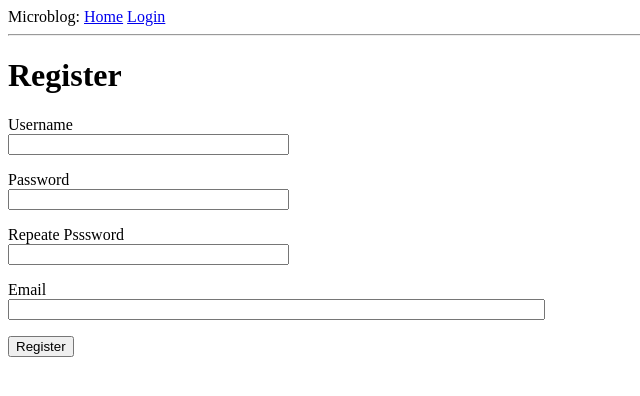
After one commit to sallyheli/flask-microblog, a Flask app: page /register in a window 1280 px wide. The commit adds this page. Shown: the top 396 px of the page, without its empty margins (0-640 px from the left). Run offline with Flask 2, Linux system fonts and the light colour scheme.

Commit message:
register

```diff
--- a/app/__init__.py
+++ b/app/__init__.py
@@ -2,10 +2,13 @@ from flask import Flask
 from config import Config
 from flask_sqlalchemy import SQLAlchemy
 from flask_migrate import Migrate
+from flask_login import LoginManager
 
 app = Flask(__name__)
 app.config.from_object(Config)
 db = SQLAlchemy(app)
 migrate = Migrate(app, db)
+login = LoginManager(app)
+login.login_view='login'
 
 from app import routes, models
--- a/app/forms.py
+++ b/app/forms.py
@@ -1,9 +1,29 @@
 from flask_wtf import FlaskForm
 from wtforms import StringField, PasswordField, BooleanField, SubmitField
-from wtforms.validators import DataRequired
+from wtforms.validators import ValidationError,DataRequired, Email, EqualTo
+from app.models import User
 
 class LoginForm(FlaskForm):
     username = StringField('Username', validators=[DataRequired()])
     password = PasswordField('Password', validators=[DataRequired()])
     remember_me = BooleanField('Remember Me')
     submit = SubmitField('Sign in')
+
+class RegistrationForm(FlaskForm):
+    username = StringField('Username', validators=[DataRequired()])
+    password = PasswordField('Password', validators=[DataRequired()])
+    password2 = PasswordField(
+        'Repeate Psssword', validators=[DataRequired(), EqualTo('password')])
+    email = StringField('Email', validators=[DataRequired(), Email()])
+    submit = SubmitField('Register')
+
+    def validate_username(self, username):
+        user = User.query.filter_by(username=username.data).first()
+        if user is not None:
+            raise ValidationError('%s is exist, plese input again'
+                    % username)
+    def validate_email(self, email):
+        user = User.query.filter_by(email = email.data).first()
+        if user is not None:
+            raise ValidationError('%s is exist, plese input again'
+                    % email)
--- a/app/routes.py
+++ b/app/routes.py
@@ -1,11 +1,15 @@
-from flask import render_template, flash, redirect
-from app import app
+from flask import url_for, request, render_template, flash, redirect
+from app import app,db
 from app.forms import *
+from flask_login import current_user, login_required, logout_user
+import flask_login
+from  app.models import User
+from werkzeug.urls import url_parse
 
 @app.route('/')
 @app.route('/index')
+@login_required
 def index():
-    user = {'username':'Heli'}
     posts = [
      {
        'author':{'username':'John'},
@@ -16,13 +20,40 @@ def index():
        'body' : 'hello world'
      }
     ]
-    return render_template('index.html', title='Home', user=user, posts=posts)
+    return render_template('index.html', title='Home', posts=posts)
 
 @app.route('/login', methods=['GET', 'POST'])
 def login():
+  if flask_login.current_user.is_authenticated:
+      return redirect(url_for('index'))
   form = LoginForm()
   if form.validate_on_submit():
-     flash('Login requested for user{}, remember_me={}'.format(
-         form.username.data, form.remember_me.data))
-     return redirect('{{ url_for("index") }}')
+     user = User.query.filter_by(username=form.username.data).first()
+     if user is None or not user.check_password(form.password.data):
+        flash('Invalid uername or password')
+        return redirect(url_for("login"))
+     flask_login.login_user(user, remember=form.remember_me.data)
+     next_page = request.args.get('next')
+     if not next_page or url_parse(next_page).netloc !='':
+         next_page = url_for('index')
+     return redirect(next_page)
   return render_template('login.html', title='Sign in', form=form)
+
+@app.route('/logout')
+def logout():
+  logout_user()
+  return redirect(url_for("index"))
+
+@app.route('/register', methods=['GET', 'POST'])
+def register():
+    if current_user.is_authenticated:
+        return redirect(url_for('index'))
+    form = RegistrationForm()
+    if form.validate_on_submit():
+        user = User(username=form.username.data, email=form.email.data)
+        user.set_password(form.password.data)
+        db.session.add(user)
+        db.session.commit()
+        flash('Congratulation, you regiatered successfully')
+        return redirect(url_for('login'))
+    return render_template('register.html', title='Register', form=form)
--- a/app/templates/base.html
+++ b/app/templates/base.html
@@ -9,7 +9,11 @@
     <body>
         <div>
           Microblog: <a href="{{ url_for('index') }}">Home</a>
-          <a href="{{ url_for('login') }}">Login</a>
+	  {% if current_user.is_anonymous %}
+            <a href="{{ url_for('login') }}">Login</a>
+          {% else %}
+  	    <a href="{{ url_for('logout') }}">Logout</a>
+ 	  {% endif %}
         </div>
         <hr>
         {% with messages = get_flashed_messages() %}
--- a/app/templates/index.html
+++ b/app/templates/index.html
@@ -1,6 +1,6 @@
 {% extends "base.html" %}
 {% block content %}
-        <h1>Hello, {{ user.username }}!</h1>
+        <h1>Hello, {{ current_user.username }}!</h1>
         {% for post in posts %}
         <div><p>{{post.author.username}} say:<b>{{post.body}}</b></p></div>
         {% endfor %}
--- a/app/templates/login.html
+++ b/app/templates/login.html
@@ -21,4 +21,5 @@
     <p>{{ form.remember_me() }} {{ form.remember_me.label }}</p>
     <p>{{ form.submit() }}</p>
   </from>
+  <p>New User?<a href="{{ url_for('register') }}">Click to Register</a></p>
 {% endblock %}
--- /dev/null
+++ b/app/templates/register.html
@@ -0,0 +1,37 @@
+{% extends "base.html" %}
+
+{% block content %}
+    <h1>Register</h1>
+    <form action="" method="post">
+        {{ form.hidden_tag() }}
+        <p>
+        {{ form.username.label }}<br>
+        {{ form.username(size=32) }}<br>
+        {% for error in form.username.errors %}
+        <span style="color:red;">[{{ error }}]</span>
+        {% endfor %}
+        </p>
+        <p>
+        {{ form.password.label }}<br>
+        {{ form.password(size=32) }}<br>
+        {% for error in form.password.errors %}
+        <span style="color:red;">[{{ error }}]</sspan>
+        {% endfor %}
+        </p>
+        <p>
+        {{ form.password2.label }}<br>
+        {{ form.password2(size=32) }}<br>
+        {% for error in form.password2.errors %}
+        <span style="color:red;">[{{ error }}]</span>
+        {% endfor %}
+        </p>
+        <p>
+        {{ form.email.label }}<br>
+        {{ form.email(size=64) }}<br>
+        {% for error in form.email.errors %}
+        <span style="color:red;">[{{ error }}]</span>
+        {% endfor %}
+        </p>
+        <p>{{ form.submit() }}</p>
+    </form>
+{% endblock %}
```
Also changed, not shown: app/models.py (+26 -1 lines), microblog.py (+6 -1 lines), migrations/versions/475a6a714d52_posts_tables.py (added, +37 -0 lines), app.db, 3 other files.
